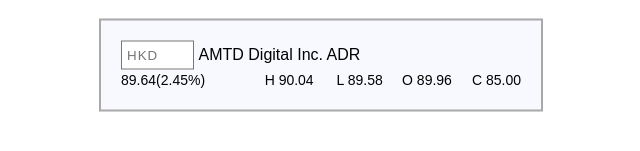
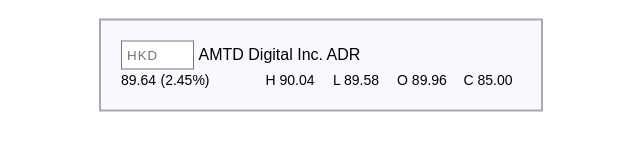
Before and after one commit to rshahid26/locate, a plain HTML site: page index.html in a window 1280 px wide. Shown: the part 335-486 px from the top of the page, 319-959 px from the left. Drawn offline with nearby package versions, Linux system fonts and the light colour scheme; no server answers.

Commit message:
widget row final

```diff
--- a/index.html
+++ b/index.html
@@ -24,12 +24,10 @@
         </div>
 
         <div id="widget_container">
-            <div id="widget_container_left">
-                <h2 id="price" class="widget">89.64</h2>
-                <h2 id="percent" class="widget">(2.45%)</h2>
-            </div>
-            <div id="widget_container_offset"></div>
-            <div  id="widget_container_right">
+            <h2 id="price" class="widget">89.64</h2>
+            <h2 id="percent" class="widget">(2.45%)</h2>
+
+            <div id="widget_container_right">
                 <h2 id="daily_high" class="widget">H 90.04</h2>
                 <h2 id="daily_low" class="widget">L 89.58</h2>
                 <h2 id="open" class="widget">O 89.96</h2>
--- a/styles/locate.css
+++ b/styles/locate.css
@@ -46,26 +46,24 @@
     flex: 10 1 0;
 }
 #widget_container {
+
+}
+
+#widget_container_right {
+    float: right;
+    width: 66%;
+
     display: flex;
+    text-align: center;
 }
-#widget_container_left {
-    display: flex;
-    flex: 2 1 0;
-}
-#widget_container_offset {
-    flex: 1 1 0;
-}
-#widget_container_right {
-    display: flex;
-    flex: 7 1 0;
-    text-align: right;
-}
+
 .widget {
-    margin: 2px 0 2px 0;
+    display: inline-block;
     font-size: 14px;
     font-weight: 400;
 
-    flex: 1 1 100%;
+    margin: 2px 0 2px 0;
+    flex: 1 1 0;
 }
 #price {
     flex: 1 1 100%;
```
